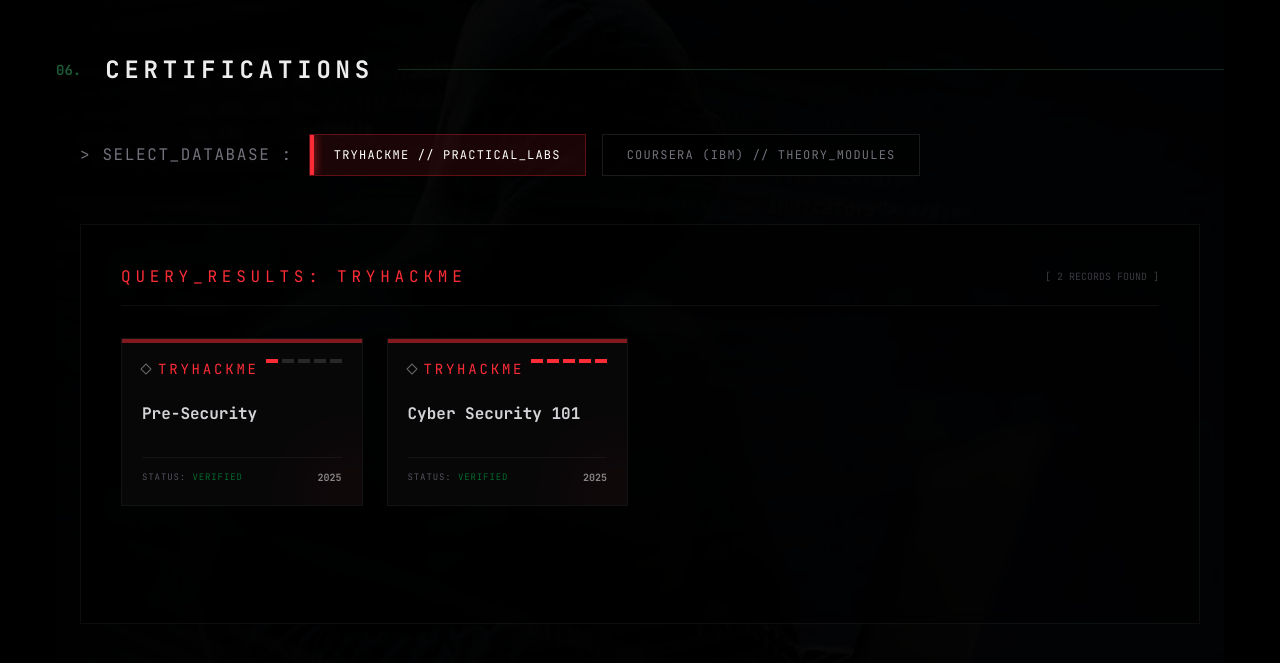
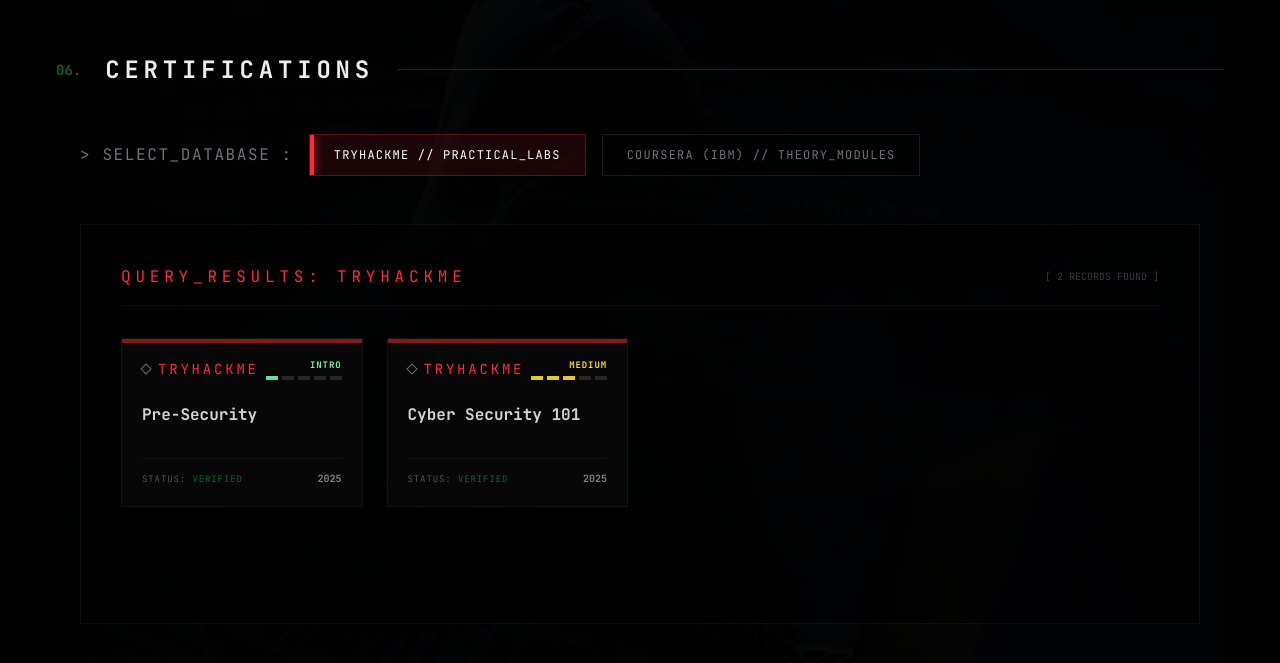
Before and after one commit to JN13012/Portfolio-React, a React (Vite) app: page / in a window 1280 px wide. Shown: the part 3160-3823 px from the top of the page. Built offline with nearby package versions, Linux system fonts and the light colour scheme.

Commit message:
Fix: Difficulty Level in Certifications

```diff
--- a/src/components/Certifications.jsx
+++ b/src/components/Certifications.jsx
@@ -10,6 +10,15 @@
 import Intro_HTML_CSS_JavaScript from "../assets/Coursera/Introduction_to_HTML_CSS_JavaScript.jpg";
 import Python_Data_Science from "../assets/Coursera/Python_for_Data_Science_AI_Development.jpg";
 import Developing_AI_With_Python_Flask from "../assets/Coursera/Developing_AI_Applications_with_Python_and_Flask.jpg";
+
+const DIFFICULTY_CONFIG = {
+  1: { text: "text-green-300", bg: "bg-green-300/90", label: "INTRO" },
+  2: { text: "text-green-600", bg: "bg-green-600/90", label: "EASY" },
+  3: { text: "text-yellow-300", bg: "bg-yellow-300/90", label: "MEDIUM" },
+  4: { text: "text-yellow-600", bg: "bg-yellow-600/90", label: "HARD" },
+  5: { text: "text-red-500", bg: "bg-red-500/90", label: "INSANE" },
+};
+
 const Certifications = () => {
   const [activeNode, setActiveNode] = useState("TryHackMe");
   const [selectedCert, setSelectedCert] = useState(null);
@@ -36,7 +45,7 @@
       image: CYBERSECYRITY_101,
       url: "https://tryhackme-certificates.s3-eu-west-1.amazonaws.com/THM-VEMPGXQSXD.pdf",
       description: "Introduction aux fondamentaux de la sécurité informatique.",
-      difficulte: 5,
+      difficulte: 3,
       focus: "Full-Stack AI Deployment",
       stack: ["Python", "Flask", "IBM Watson", "Unit Testing"],
     },
@@ -62,7 +71,7 @@
       url: "https://coursera.org/share/7a06aa71ef5a258e81ad1af7c66a6f80",
       description:
         "Apprentissage des bases des réseaux, du Web, de Linux et de Windows pour la cybersécurité.",
-      difficulte: 2,
+      difficulte: 1,
       focus: "Full-Stack AI Deployment",
       stack: ["Python", "Flask", "IBM Watson", "Unit Testing"],
     },
@@ -75,7 +84,7 @@
       url: "https://coursera.org/share/3ce0e969ef13867efe203fe6f1bdbf0d",
       description:
         "Apprentissage des bases des réseaux, du Web, de Linux et de Windows pour la cybersécurité.",
-      difficulte: 3,
+      difficulte: 1,
       focus: "Full-Stack AI Deployment",
       stack: ["Python", "Flask", "IBM Watson", "Unit Testing"],
     },
@@ -88,7 +97,7 @@
       url: "https://coursera.org/share/1f4b38f67dfcdb136733cd9ec6d77da7",
       description:
         "Apprentissage des bases des réseaux, du Web, de Linux et de Windows pour la cybersécurité.",
-      difficulte: 4,
+      difficulte: 1,
       focus: "Full-Stack AI Deployment",
       stack: ["Python", "Flask", "IBM Watson", "Unit Testing"],
     },
@@ -103,7 +112,7 @@
                     Identify the developer tools, online editors like JSFiddle, and integrated development environments (IDEs) for building and testing web applications.
                     Create and structure basic web pages using HTML and style them with CSS.
                     Develop dynamic and interactive web pages using JavaScript, including DOM manipulation, form validation, and client-side scripting techniques.`,
-      difficulte: 5,
+      difficulte: 2,
       focus: "Full-Stack AI Deployment",
       stack: ["Python", "Flask", "IBM Watson", "Unit Testing"],
     },
@@ -116,7 +125,7 @@
       url: "https://coursera.org/share/12ef6d1161ebabe8bd0bc270f208d8f3",
       description:
         "Apprentissage des bases des réseaux, du Web, de Linux et de Windows pour la cybersécurité.",
-      difficulte: 1,
+      difficulte: 3,
       focus: "Full-Stack AI Deployment",
       stack: ["Python", "Flask", "IBM Watson", "Unit Testing"],
     },
@@ -129,7 +138,7 @@
       url: "https://coursera.org/share/9e097eac39d7c42bdb4fa1826f485bc5",
       description:
         "Apprentissage des bases des réseaux, du Web, de Linux et de Windows pour la cybersécurité.",
-      difficulte: 1,
+      difficulte: 3,
       focus: "Full-Stack AI Deployment",
       stack: ["Python", "Flask", "IBM Watson", "Unit Testing"],
     },
@@ -243,13 +252,22 @@
         </div>
 
         {/* --- MODALE --- */}
-        {selectedCert && (
+        {selectedCert &&
+          (() => {
+            const Difficulty_Level = DIFFICULTY_CONFIG[
+              selectedCert.difficulte
+            ] || {
+              text: "text-zinc-400",
+              bg: "bg-zinc-800",
+            };
+
+            return (
               <div className="fixed inset-0 z-[100] flex items-center justify-center p-4 bg-black/95 backdrop-blur-xl">
                 <div
                   className={`bg-zinc-950 border ${activeConfig.theme.border} w-[95vw] md:w-[85vw] lg:w-[75vw] max-h-[90vh] relative overflow-hidden flex flex-col shadow-[0_0_50px_rgba(0,0,0,0.5)]`}
                 >
-              {/* HEADER : TITRE CENTRAL */}
-              <div className="p-6  text-center relative">
+                  {/* HEADER */}
+                  <div className="p-6 text-center relative">
                     <p
                       className={`text-sm font-mono tracking-[0.3em] uppercase mb-3 ${activeConfig.theme.text}`}
                     >
@@ -274,19 +292,11 @@
                           {selectedCert.date}
                         </span>
                       </div>
+
+                      {/* --- SECTION DIFFICULTÉ NETTOYÉE --- */}
                       <div>
                         <h4
-                      className={`font-mono text-sm uppercase mb-1 ${
-                        selectedCert.difficulte === 1
-                          ? "text-green-300"
-                          : selectedCert.difficulte === 2
-                            ? "text-green-600"
-                            : selectedCert.difficulte === 3
-                              ? "text-yellow-300"
-                              : selectedCert.difficulte === 4
-                                ? "text-yellow-600"
-                                : "text-red-500"
-                      }`}
+                          className={`font-mono text-sm uppercase mb-1 ${Difficulty_Level.text}`}
                         >
                           Difficulty_Level
                         </h4>
@@ -294,19 +304,7 @@
                           {[1, 2, 3, 4, 5].map((level) => (
                             <div
                               key={level}
-                          className={`w-5 h-2 ${
-                            level <= (selectedCert.difficulte)
-                              ? selectedCert.difficulte === 1
-                                ? "bg-green-300"
-                                : selectedCert.difficulte === 2
-                                  ? "bg-green-600"
-                                  : selectedCert.difficulte === 3
-                                    ? "bg-yellow-300"
-                                    : selectedCert.difficulte === 4
-                                      ? "bg-yellow-600"
-                                      : "bg-red-500"
-                              : "bg-zinc-800"
-                          }`}
+                              className={`w-5 h-2 ${level <= selectedCert.difficulte ? Difficulty_Level.bg : "bg-zinc-800"}`}
                             ></div>
                           ))}
                         </div>
@@ -320,7 +318,9 @@
                     <div className="w-full md:w-1/2 bg-transparent flex items-center justify-center p-6 border-r border-white/5">
                       <div
                         className="relative group cursor-zoom-in"
-                    onClick={() => window.open(selectedCert.image, "_blank")}
+                        onClick={() =>
+                          window.open(selectedCert.image, "_blank")
+                        }
                       >
                         {/* Effet de lueur derrière l'image */}
                         <div
@@ -408,8 +408,10 @@
                   </div>
                 </div>
               </div>
-        )}
+            );
+          })()}
       </div>
+
       <style>{`
         @keyframes fadeIn {
           from { opacity: 0; transform: translateY(10px); }
@@ -420,19 +422,27 @@
   );
 };
 
-const CertifBadge = ({ titre, plateforme, date, themeColor, index, difficulte }) => {
-
+const CertifBadge = ({
+  titre,
+  plateforme,
+  date,
+  themeColor,
+  index,
+  difficulte,
+}) => {
+  const Difficulty_Level = DIFFICULTY_CONFIG[difficulte] || {
+    text: "text-zinc-400",
+    bg: "bg-zinc-800",
+    label: "N/A",
+  };
   return (
     <div
-      className="relative group bg-zinc-950/80 border border-white/5 p-5 transition-all duration-500 hover:bg-black overflow-hidden flex flex-col justify-between min-h-[160px] animate-[fadeIn_0.5s_ease-out_forwards] cursor-crosshair hover:shadow-[0_0_5px_rgba(34,211,238,0.6)] transition hover:-translate-y-1 hover:scale-[1.03] transition"
+      className="relative group bg-zinc-950/80 border border-white/5 p-5 transition-all duration-500 hover:bg-black overflow-hidden flex flex-col justify-between min-h-[160px] animate-[fadeIn_0.5s_ease-out_forwards] cursor-crosshair hover:shadow-[0_0_5px_rgba(34,211,238,0.6)] transition hover:-translate-y-1 hover:scale-[1.03]"
       style={{ animationDelay: `${index * 100}ms`, opacity: 0 }}
     >
+      {/* Barre de thème en haut */}
       <div
         className={`absolute top-0 left-0 w-full h-1 ${themeColor.bg} opacity-50 group-hover:opacity-100 transition-opacity group-hover:shadow-[0_0_15px_currentColor] ${themeColor.text}`}
-      ></div>
-
-      <div
-        className={`absolute -bottom-10 -right-10 w-24 h-24 bg-gradient-to-br ${themeColor.bg} opacity-5 blur-2xl group-hover:opacity-20 transition-all duration-700 group-hover:scale-150`}
       ></div>
 
       <div className="flex justify-between items-start mb-6 z-10">
@@ -444,13 +454,20 @@
             {plateforme}
           </span>
         </div>
+
+        {/* BARRES DE DIFFICULTÉ NETTOYÉES */}
         <div className="flex flex-col items-end gap-1">
+          <span
+            className={`text-[9px] font-mono font-black tracking-widest ${Difficulty_Level.text} ${difficulte === 5 ? "animate-pulse" : ""}`}
+          >
+            {Difficulty_Level.label}
+          </span>
           <div className="flex gap-1">
             {[1, 2, 3, 4, 5].map((step) => (
               <div
                 key={step}
                 className={`w-3 h-1 ${
-                  step <= (difficulte) ? themeColor.bg : "bg-zinc-800"
+                  step <= difficulte ? Difficulty_Level.bg : "bg-zinc-800"
                 }`}
               ></div>
             ))}
--- a/src/components/Formations.jsx
+++ b/src/components/Formations.jsx
@@ -129,7 +129,7 @@
     {
       id: "01",
       diplome:
-        "Master of Science - Architecte Systèmes d'Information (Spé. Cybersécurité)",
+        "Master of Science - Architecte Systèmes d'Information (Spé. Cybersécurité) + FAIRE LIEN CLIQUABLE PARTOUT PAS JUSTE DIPLOME",
       url: "https://www.epitech.eu/formation-alternance/master-of-science-cybersecurite/",
       ecole: "EPITECH - MARSEILLE (13)",
       date: "2025 - 2028",
```
Lines whose indentation alone changed are shown as unchanged.
